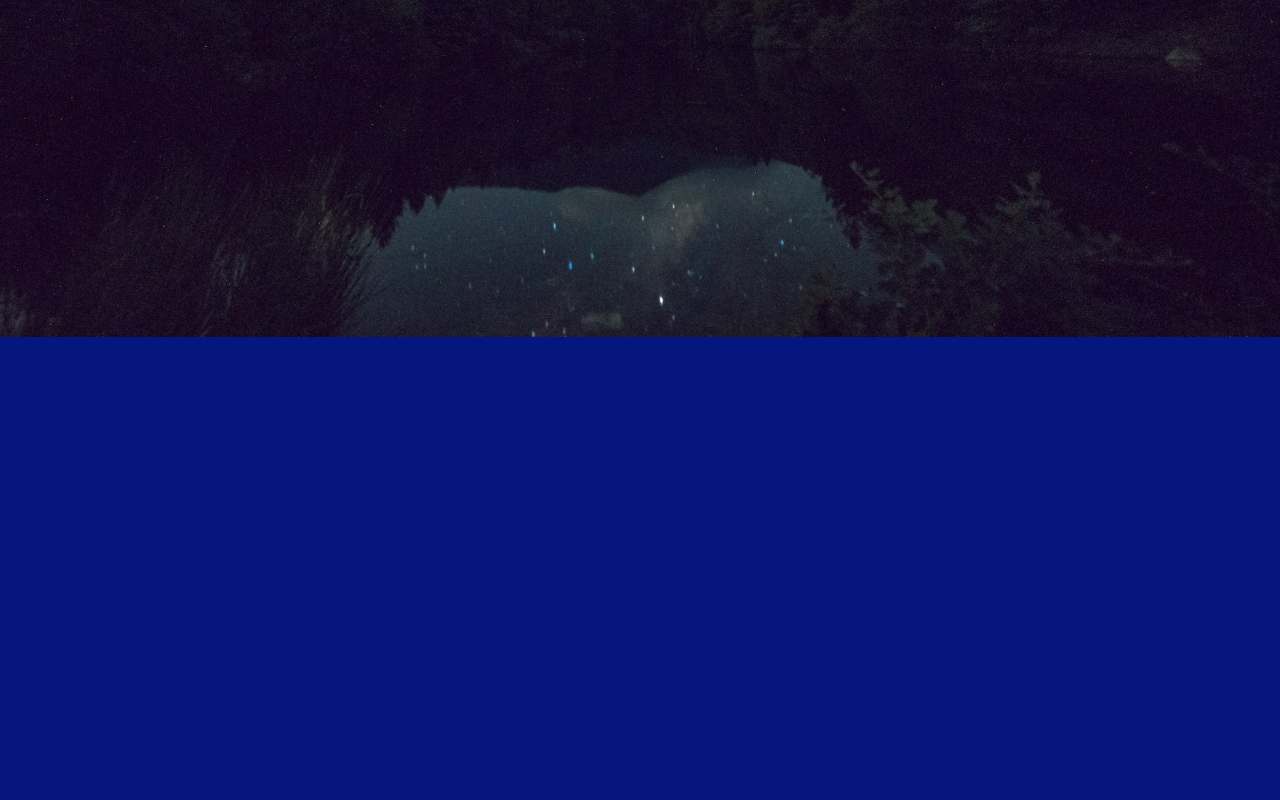
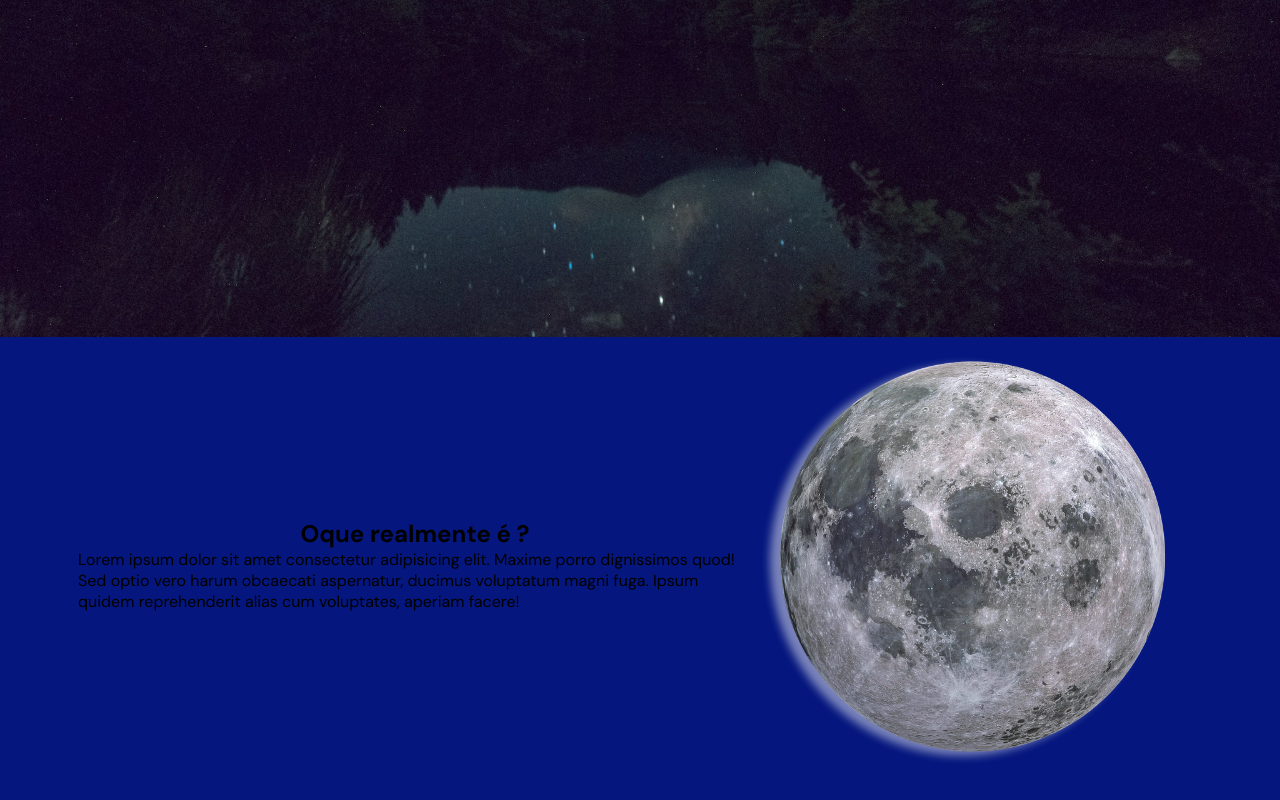
Before and after one commit to Israel-Oliveira/moon, a plain HTML site: page index.html in a window 1280 px wide. Shown: the part 558-1358 px from the top of the page. Drawn offline with Linux system fonts and the light colour scheme.

Commit message:
Atualização

```diff
--- a/index.html
+++ b/index.html
@@ -2,6 +2,7 @@
 <html lang="pt-br">
   <head>
     <meta charset="UTF-8" />
+    <link rel="shortcut icon" href="./img/fogueteLogo.png" type="image/x-icon" />
     <meta name="viewport" content="width=device-width, initial-scale=1.0" />
     <link
       href="https://fonts.googleapis.com/css2?family=DM+Sans:wght@400;700&family=Roboto:wght@300&family=Ubuntu:wght@700&display=swap"
@@ -56,7 +57,21 @@
       </div>
     </section>
 
-    <section id="cards"></section>
+    <section id="secundary">
+      <div class="container">
+        <div class="sec-div">
+          <div class="lua-div">
+            <img src="./img/lua.webp" alt="">
+          </div>
+          <div class="textLua-div">
+            <h2>Oque realmente é ?</h2>
+            <p>Lorem ipsum dolor sit amet consectetur adipisicing elit. Maxime porro dignissimos quod! Sed optio vero harum obcaecati aspernatur, ducimus voluptatum magni fuga. Ipsum quidem reprehenderit alias cum voluptates, aperiam facere!</p>
+          </div>
+        </div>
+      </div>
+
+
+    </section>
 
     <script src="./js/header.js"></script>
   </body>
--- a/style/main.scss
+++ b/style/main.scss
@@ -109,8 +109,28 @@
   }
 }
 
-#cards{
+#secundary{
   background-color: $secundaryColor;
   width: 100%;
   height: 100vh;
+
+  .sec-div{
+    display: flex;
+    flex-direction: row-reverse;
+
+    .lua-div{
+      img{
+        width: 45rem;
+
+        filter: drop-shadow(-1rem .4rem .4rem rgba(255, 255, 255, 0.466));
+      }
+    }
+
+    .textLua-div{
+      display: flex;
+      flex-direction: column;
+      justify-content: center;
+      align-items: center;
+    }
+  }
 }
```
Also changed, not shown: img/lua.webp (added), style/main.css, 1 other file.
